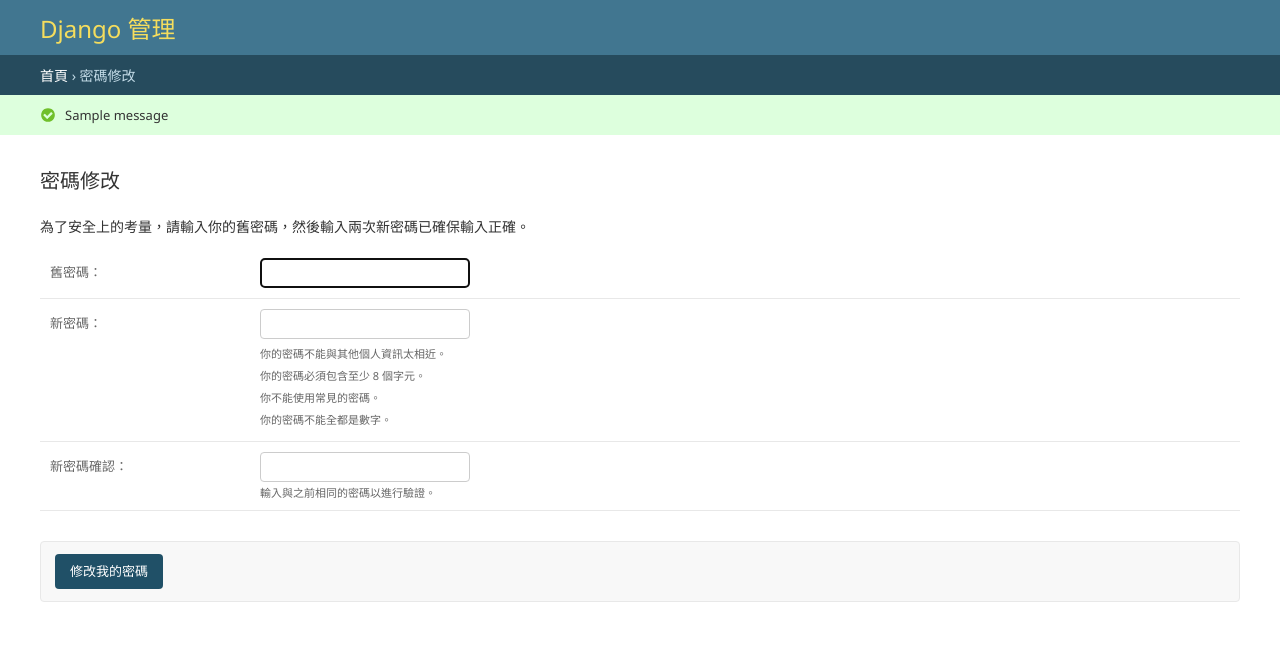
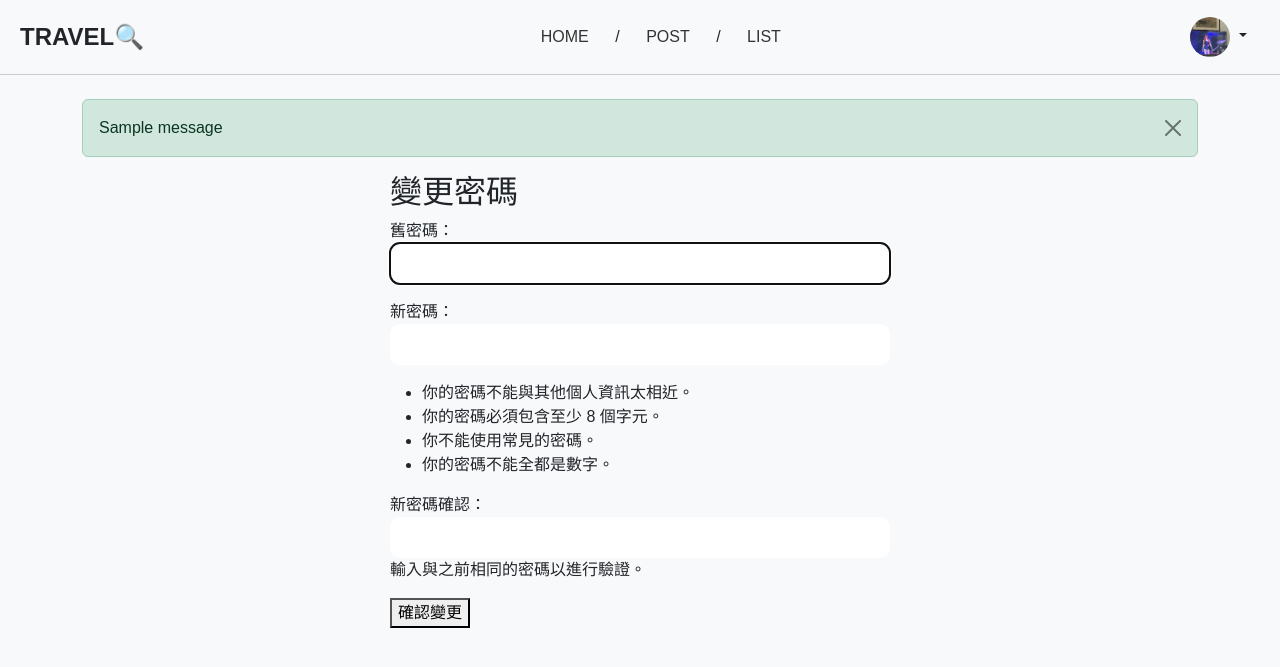
Before and after one commit to Tsaiwei-hsu/sa_Travel_Forum, a Django app: page /accounts/password_change/ in a window 1280 px wide. Shown: the top 667 px of the page. Run offline with Django 5.2, Linux system fonts and the light colour scheme; a user stored in the database is signed in; data comes from the database, SQL or seed files in the repository; tables that the repository leaves empty hold one stand-in row (values such as "Sample post"); one stand-in notice (Sample message) is shown.

Commit message:
“前端功能更新”

```diff
--- a/posts/templates/posts/base.html
+++ b/posts/templates/posts/base.html
@@ -4,15 +4,12 @@
 <head>
   <meta charset="UTF-8">
   <meta name="viewport" content="width=device-width, initial-scale=1">
-
-  <!-- 頁面標題區塊（可被子模板覆蓋） -->
   <title>{% block title %}Travel Forum{% endblock %}</title>
 
-  <!-- 載入 Bootstrap 樣式與自訂 CSS -->
+  <!-- Bootstrap 樣式 -->
   <link href="https://cdn.jsdelivr.net/npm/bootstrap@5.3.3/dist/css/bootstrap.min.css" rel="stylesheet">
   <link rel="stylesheet" href="{% static 'style.css' %}">
 
-  <!-- 全站通用內嵌樣式 -->
   <style>
     body {
       background-color: #f8f9fa;
@@ -20,7 +17,6 @@
       font-family: Arial, sans-serif;
     }
 
-    /* 頁面頂部導覽列 */
     .main-header {
       display: flex;
       align-items: center;
@@ -29,7 +25,6 @@
       border-bottom: 1px solid #ccc;
     }
 
-    /* LOGO 區塊 */
     .main-header .logo {
       font-size: 1.5rem;
       font-weight: bold;
@@ -43,7 +38,6 @@
       margin-left: 5px;
     }
 
-    /* 導覽連結樣式 */
     .main-header .nav-links a {
       margin: 0 10px;
       text-decoration: none;
@@ -53,18 +47,15 @@
       transition: background-color 0.3s, color 0.3s;
     }
 
-    /* 滑過導覽連結變色 */
     .main-header .nav-links a:hover {
       color: #c6c0a4;
     }
 
-    /* 當前頁面導覽標記 */
     .main-header .nav-links a.active {
       background-color: #747475;
       color: white !important;
     }
 
-    /* 使用者頭像樣式 */
     .main-header .dropdown .profile-icon img {
       width: 40px;
       height: 40px;
@@ -73,27 +64,18 @@
     }
   </style>
 </head>
-<body>
 
-  <!-- Bootstrap 套件 JS 功能（例如下拉選單） -->
-  <script src="https://cdn.jsdelivr.net/npm/bootstrap@5.3.3/dist/js/bootstrap.bundle.min.js"></script>
-  <body data-authenticated="{{ user.is_authenticated }}">
+<body data-authenticated="{{ user.is_authenticated }}">
+  <!-- 導覽列 -->
+  <header class="main-header">
+    <div class="logo">TRAVEL🔍</div>
 
-  <!-- 導覽列區塊 -->
-  <header class="main-header">
-    <!-- LOGO -->
-    <div class="logo">
-      TRAVEL🔍
-    </div>
-
-    <!-- 導覽連結 -->
     <div class="nav-links">
       <a href="{% url 'home' %}" class="{% if request.path == '/' %}active{% endif %}">HOME</a> /
       <a href="{% url 'post_list' %}" class="{% if 'posts' in request.path %}active{% endif %}">POST</a> /
       <a href="{% url 'category_index' %}" class="{% if 'list' in request.path %}active{% endif %}">LIST</a>
     </div>
 
-    <!-- 使用者帳號下拉選單 -->
     <div class="dropdown">
       <a class="btn dropdown-toggle profile-icon" href="#" role="button" data-bs-toggle="dropdown" aria-expanded="false">
         {% if user.is_authenticated %}
@@ -107,7 +89,6 @@
         {% endif %}
       </a>
 
-      <!-- 下拉選單內容 -->
       <ul class="dropdown-menu dropdown-menu-end">
         {% if user.is_authenticated %}
           <li><a class="dropdown-item" href="{% url 'profile' %}">個人資料</a></li>
@@ -125,9 +106,23 @@
     </div>
   </header>
 
-  <!-- 主內容區塊，供其他頁面填入內容 -->
-  <main>
+  <!-- 主內容 -->
+  <main class="container mt-4">
+
+    <!-- 成功訊息提示 -->
+    {% if messages %}
+      {% for message in messages %}
+        <div class="alert alert-{{ message.tags }} alert-dismissible fade show" role="alert">
+          {{ message }}
+          <button type="button" class="btn-close" data-bs-dismiss="alert" aria-label="Close"></button>
+        </div>
+      {% endfor %}
+    {% endif %}
+
     {% block content %}{% endblock %}
   </main>
+
+  <!-- Bootstrap JS -->
+  <script src="https://cdn.jsdelivr.net/npm/bootstrap@5.3.3/dist/js/bootstrap.bundle.min.js"></script>
 </body>
 </html>
--- /dev/null
+++ b/posts/templates/registration/change_password.html
@@ -0,0 +1,11 @@
+{% extends 'posts/base.html' %}
+{% block content %}
+  <div style="max-width: 500px; margin: auto;">
+    <h2>變更密碼</h2>
+    <form method="post">
+      {% csrf_token %}
+      {{ form.as_p }}
+      <button type="submit">確認變更</button>
+    </form>
+  </div>
+{% endblock %}
--- a/posts/urls.py
+++ b/posts/urls.py
@@ -3,6 +3,7 @@ from . import views
 from django.conf import settings
 from django.conf.urls.static import static
 from django.contrib.auth.views import LogoutView
+from .views import MyPasswordChangeView
 
 urlpatterns = [
     # 首頁（地圖首頁）
@@ -27,7 +28,9 @@ urlpatterns = [
     # 使用者帳號功能
     path('signup/', views.signup, name='signup'),                          # 註冊
     path('logout/', LogoutView.as_view(next_page='home'), name='logout'),  # 登出
+    path('accounts/password_change/', MyPasswordChangeView.as_view(), name='password_change'),
     path('accounts/', include('django.contrib.auth.urls')),                # Django 內建登入/密碼變更等
+
 
     # 個人資料與頭像
     path('profile/', views.profile, name='profile'),                       # 使用者個人資料頁
--- a/posts/views.py
+++ b/posts/views.py
@@ -280,3 +280,12 @@ def delete_comment(request, comment_id):
     comment.delete()
     messages.success(request, "留言已刪除")
     return redirect('post_detail', pk=post_id)
+
+
+class MyPasswordChangeView(PasswordChangeView):
+    template_name = 'registration/change_password.html'  # 自訂畫面
+    success_url = reverse_lazy('profile')  # 自訂成功後跳轉（換成你想跳的頁面）
+
+    def form_valid(self, form):
+        messages.success(self.request, '密碼已成功修改')
+        return super().form_valid(form)
```
Also changed, not shown: SA_system/settings.py (+12 -2 lines).
